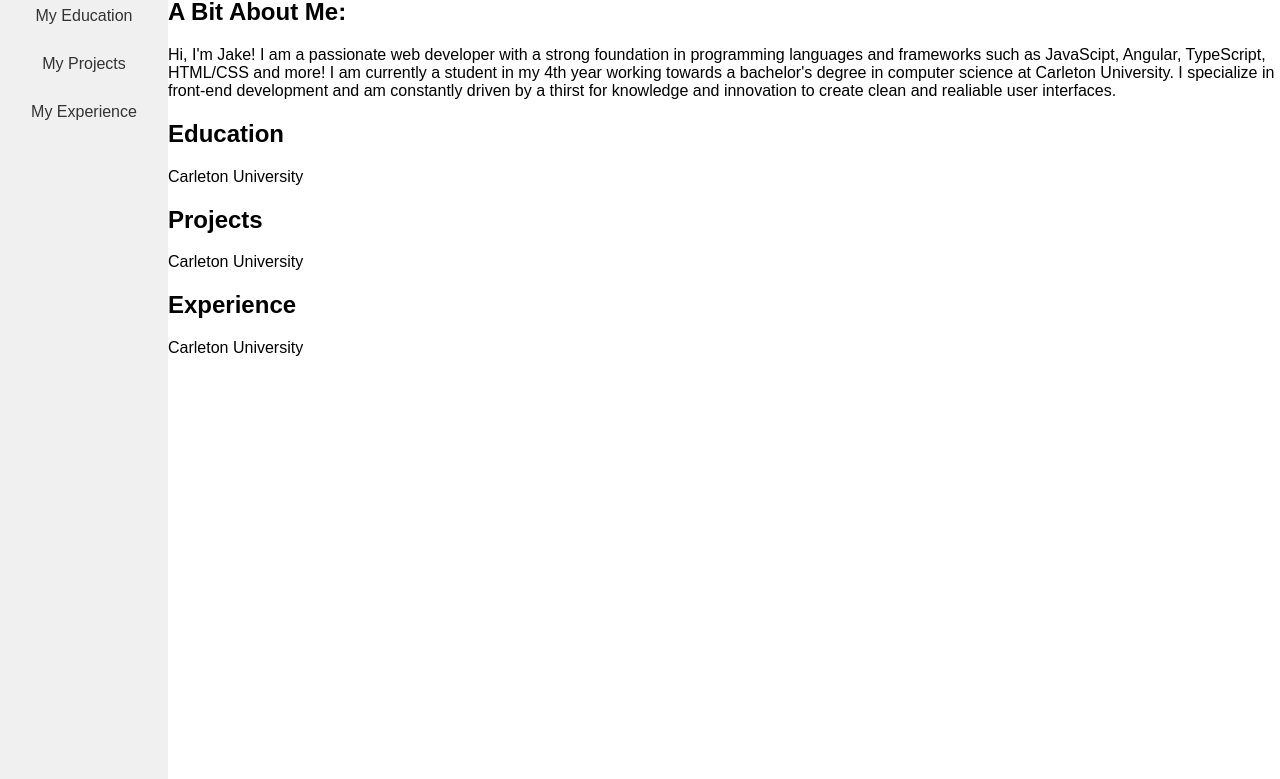
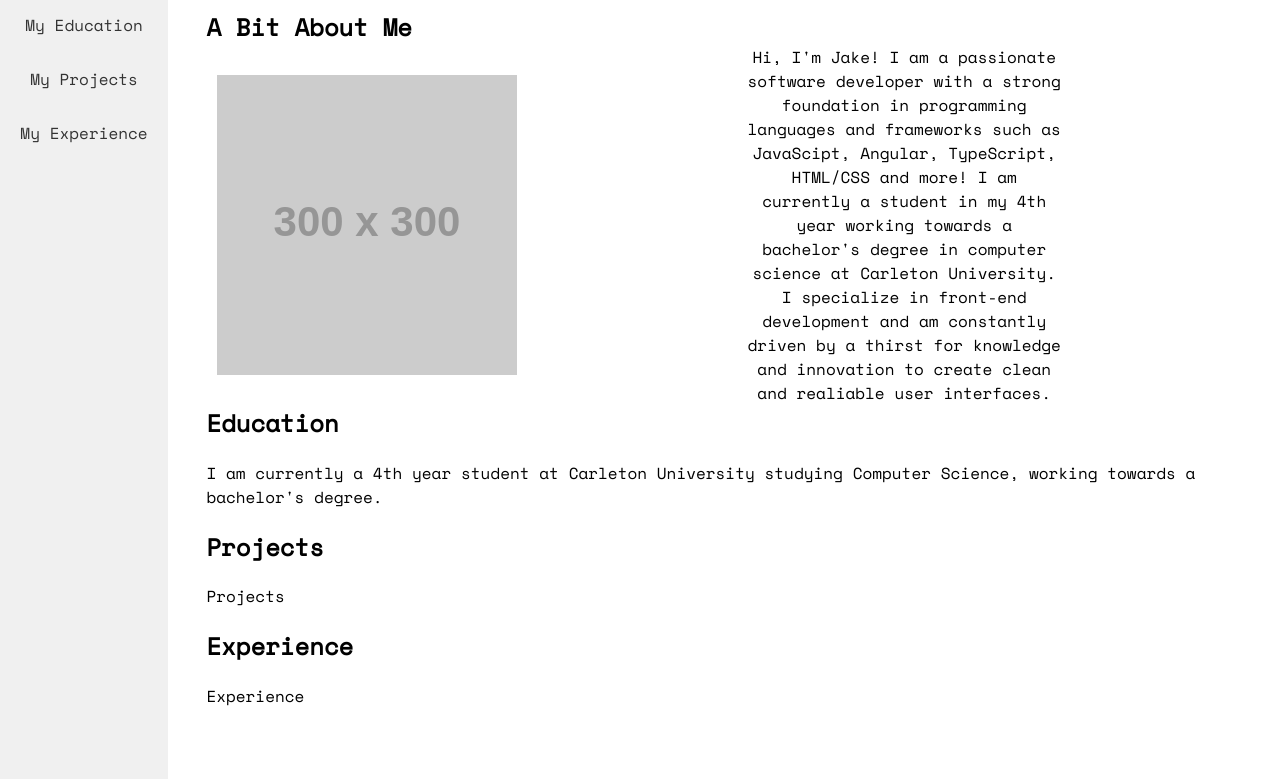
Before and after one commit to jdiedrich02/personal-website, a plain HTML site: page pages/home.html in a window 1280 px wide. Shown: the part 132-911 px from the top of the page. Drawn offline with nearby package versions, Linux system fonts and the light colour scheme; placeholder pictures from the web are drawn by us.

Commit message:
Add More HTML Stuff

```diff
--- a/pages/home.html
+++ b/pages/home.html
@@ -5,6 +5,7 @@
     <title>Jake</title>
     <link rel="stylesheet" href="../styles/navbar.css">
     <link rel="stylesheet" href="../styles/home.css">
+    <link rel="stylesheet" href="https://fonts.googleapis.com/css2?family=Space+Mono&display=swap">
 </head>
 <body>
     <div class="navbar">
@@ -24,28 +25,34 @@
 
         <div class="mainSection">
             <h1>Hello!</h1>
-            <div>
-                <h2 id="AboutMe">A Bit About Me:</h2>
-                <p>
-                    Hi, I'm Jake! I am a passionate web developer with a strong foundation in programming languages and frameworks such as JavaScipt, Angular, TypeScript, HTML/CSS and more!
-                    I am currently a student in my 4th year working towards a bachelor's degree in computer science at Carleton University. I specialize in front-end development and am constantly
-                    driven by a thirst for knowledge and innovation to create clean and realiable user interfaces.
-                </p>
+            <h2 id="AboutMe">A Bit About Me</h2>
+            <div id="aboutContainer">
+                <div class="data">
+                    <img src="https://via.placeholder.com/300" alt="Placeholder Image">
+                </div>
+
+                <div class="data">
+                    <p>
+                        Hi, I'm Jake! I am a passionate software developer with a strong foundation in programming languages and frameworks such as JavaScipt, Angular, TypeScript, HTML/CSS and more!
+                        I am currently a student in my 4th year working towards a bachelor's degree in computer science at Carleton University. I specialize in front-end development and am constantly
+                        driven by a thirst for knowledge and innovation to create clean and realiable user interfaces.
+                    </p>
+                </div>
             </div>
 
             <h2 id="Education">Education</h2>
             <p>
-                Carleton University
+                I am currently a 4th year student at Carleton University studying Computer Science, working towards a bachelor's degree.
             </p>
 
             <h2 id="Projects">Projects</h2>
             <p>
-                Carleton University
+                Projects
             </p>
 
             <h2 id="Experience">Experience</h2>
             <p>
-                Carleton University
+                Experience
             </p>
         </div>
     </div>
--- a/styles/astro.css
+++ b/styles/astro.css
@@ -1,3 +1,7 @@
+body {
+    font-family: 'Space Mono', monospace;
+}
+
 #container {
     display: flex;
     flex-wrap: wrap;
@@ -11,6 +15,7 @@
     overflow: hidden;
     margin: 10px;
     box-shadow: 0 4px 8px rgba(0, 0, 0, 0.1);
+    text-align: center;
 }
 
 .card img {
--- a/styles/home.css
+++ b/styles/home.css
@@ -1,3 +1,7 @@
+body {
+    font-family: 'Space Mono', monospace;
+}
+
 #sideBar {
     float: left;
     width: 10%;
@@ -5,6 +9,7 @@
     top: 20px;
     padding: 20px;
     background-color: #f0f0f0;
+    margin-right: 3%;
 }
 
 #mainContent {
@@ -24,3 +29,19 @@
 #sideBar a.active {
     font-weight: bold;
 }
+
+#aboutContainer {
+    display: flex;
+    flex-direction: row;
+    height: 40%;
+    justify-content: center;
+    align-items: center;
+}
+
+.data {
+    width: 40%;
+    margin-right: 20%;
+    justify-content: center;
+    align-items: center;
+    text-align: center;
+}
```
Also changed, not shown: pages/astro.html (+1 -0 lines).
